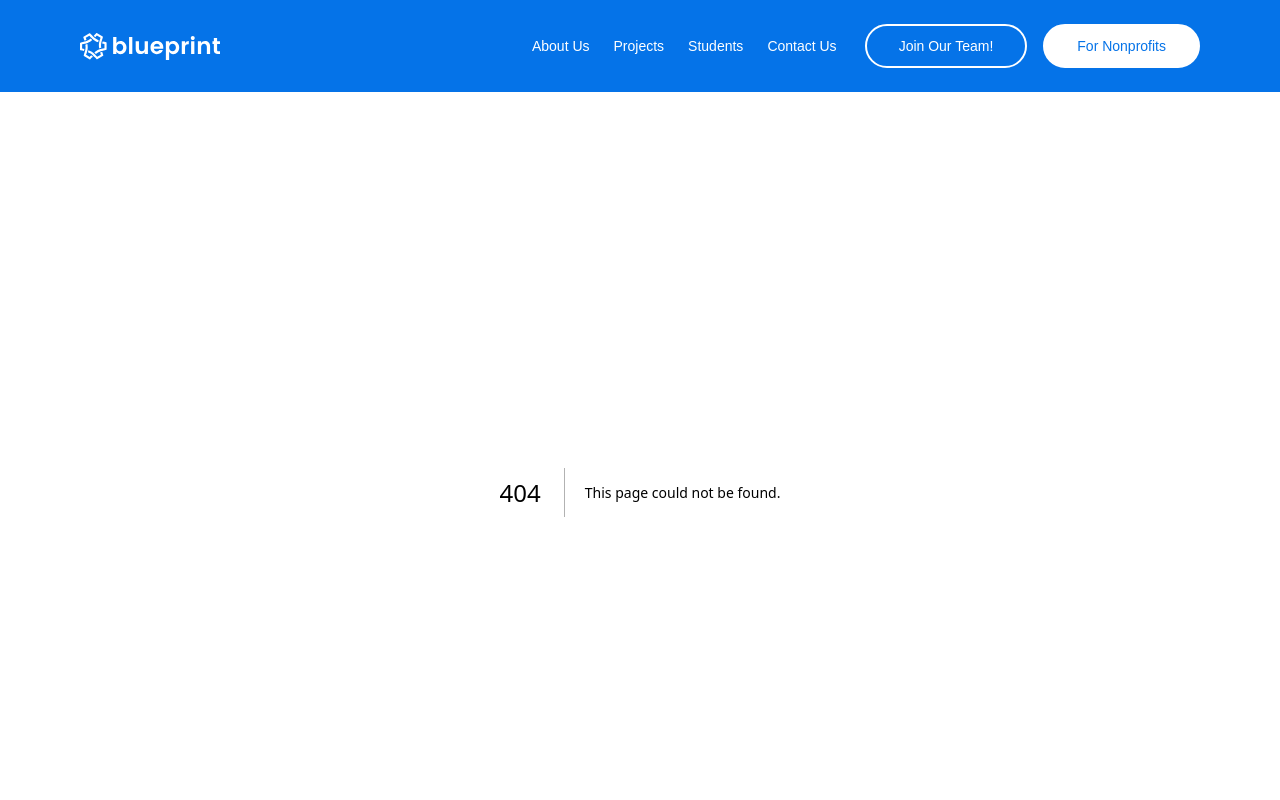
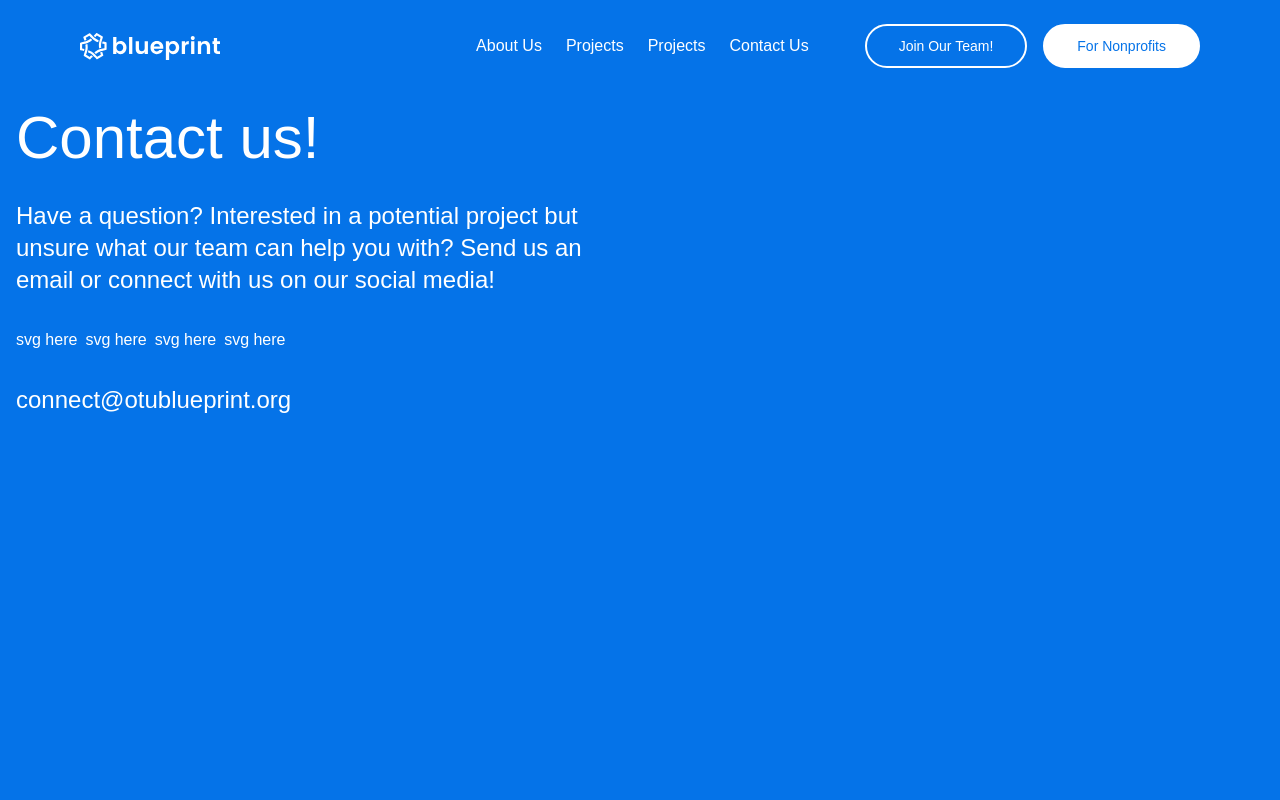
Before and after one commit to OTUBlueprint/OTUBlueprint, a Next.js app: page /contact in a window 1280 px wide. Before the commit this address had no page. Shown: the top 800 px of the page. Built offline with nearby package versions, Linux system fonts and the light colour scheme.

Commit message:
Working page routing. Contact page filler added. Global background style has been changed to match tailwinds -blue colour background and -white foreground.

```diff
--- a/src/app/components/NavBar.tsx
+++ b/src/app/components/NavBar.tsx
@@ -1,16 +1,12 @@
 import Link from "next/link";
 
-import Logo from "@/logos/blueprint-logo-with-text.svg"
-
 const NavBar = () => (
-    <nav className="flex justify-between p-4 pb-8">
-        <Link href="/" className="py-2 px-3">
-            <Logo className="fill-[var(--foreground)]" />
-        </Link>
-        <ul className="flex gap-5 items-center">
-            <li className="flex text-[var(--foreground)]"><Link href="/about" className="py-2 px-3 text-lg">About</Link></li>
-            <li className="flex text-[var(--foreground)]"><Link href="/projects" className="py-2 px-3 text-lg">Projects</Link></li>
-            <li className="flex text-[var(--foreground)]"><Link href="/contact" className="py-2 px-3 text-lg">Contact</Link></li>
+    <nav className="flex items-center">
+        <ul className="flex gap-6 items-center">
+            <li className="flex text-[var(--foreground)]"><Link href="/about" className="">About Us</Link></li>
+            <li className="flex text-[var(--foreground)]"><Link href="/projects" className="">Projects</Link></li>
+            <li className="flex text-[var(--foreground)]"><Link href="/students" className="">Projects</Link></li>
+            <li className="flex text-[var(--foreground)]"><Link href="/contact" className="">Contact Us</Link></li>
         </ul>
     </nav>
 );
--- /dev/null
+++ b/src/app/contact/page.tsx
@@ -0,0 +1,27 @@
+import Link from 'next/link';
+
+const Contact = () => (
+  <div className='max-w-prose flex flex-col m-4 gap-4 md:gap-8 md:justify-center'>
+    <p className="text-2xl md:text-6xl">Contact us!</p>
+    <p className="text-lg md:text-2xl">Have a question? Interested in a potential project but unsure what our team can help you with? Send us an email or connect with us on our social media!</p>
+    <div className="flex flex-row gap-2">
+      <Link href="https://www.google.com">
+          <p>svg here</p>
+      </Link>
+      <Link href="https://www.google.com">
+          <p>svg here</p>
+      </Link>
+      <Link href="https://www.google.com">
+          <p>svg here</p>
+      </Link>
+      <Link href="https://www.google.com">
+          <p>svg here</p>
+      </Link>
+    </div>
+    <Link href="mailto:connect@otublueprint.org?subject=Website%20Redirect:">
+      <p className="text-2xl">connect@otublueprint.org</p>
+    </Link>
+  </div>
+);
+
+export default Contact;
--- a/src/app/globals.css
+++ b/src/app/globals.css
@@ -3,8 +3,9 @@
 @tailwind utilities;
 
 :root {
-    --background: #3b82f6; /* blue-500 */
-    --foreground: #ededed;
+    --background: #0573e8; /* blue-500 */
+    --foreground: #ffffff;
+    --navbar-text-hover:
 }
 
 * {
@@ -15,8 +16,8 @@
 
 @media (prefers-color-scheme: dark) {
     :root {
-        --background: #1e3a8a; /* blue-900 */
-        --foreground: #a5a7a9;
+        --background: #0573e8; /* blue-900 */
+        --foreground: #ffffff;
     }
 }
 
--- /dev/null
+++ b/src/app/join/page.tsx
@@ -0,0 +1,7 @@
+export default function Join() {
+    return (
+      <div>
+          <p>Join Landing Page</p>
+      </div>
+    );
+  }
--- a/src/app/layout/header.tsx
+++ b/src/app/layout/header.tsx
@@ -1,31 +1,30 @@
 
 import Link from "next/link";
+import NavBar from "../components/NavBar";
+import Logo from "@/logos/blueprint-logo-with-text.svg"
 
 export default function Header() {
     return (
         <header className="bg-blue sticky top-0">
             <nav className="content flex flex-wrap space-x-4 lg:space-x-0 lg:justify-between pt-5 md:pt-6 pb-2 md:pb-6 box-border">
                 <div className="flex flex-col justify-center">
-                    <a href="/">
-                        <img src="/blueprint.svg" alt="OTU Blueprint Logo" />
-                    </a>
+                <Link href="/">
+                    <Logo className="fill-[var(--foreground)]" />
+                </Link>
                 </div>
                 <div className="hidden lg:flex flex-wrap space-x-7">
+                    <NavBar />
                     <div className="flex items-center space-x-6 text-sm">
-                        <Link href="" className="text-white">About Us</Link>
-                        <Link href="" className="text-white">Projects</Link>
-                        <Link href="" className="text-white">Students</Link>
-                        <Link href="" className="text-white">Contact Us</Link>
                     </div>
                     <div className="flex space-x-4">
-                        <Link className="hover:opacity-100" href="">
+                        <Link className="hover:opacity-100" href="/join">
                             <button className="border-white bg-blue text-white hover:border-transparent hover:bg-sky-200
                                                 hover:text-blue-100 h-auto py-2.5 text-sm px-8 border-2 border-solid
                                                 rounded-full bg-transparent">
                                 Join Our Team!
                             </button>
                         </Link>
-                        <Link className="hover:opacity-100" href="">
+                        <Link className="hover:opacity-100" href="/nonprofits">
                             <button className="border-white bg-blue text-blue hover:border-transparent hover:bg-sky-200
                                                 hover:text-blue-100 h-auto py-2.5 text-sm px-8 border-2 border-solid
                                                 rounded-full bg-white">
--- /dev/null
+++ b/src/app/nonprofits/page.tsx
@@ -0,0 +1,7 @@
+export default function Nonprofits() {
+    return (
+      <div>
+          <p>Nonprofits Landing Page</p>
+      </div>
+    );
+  }
--- a/src/app/page.tsx
+++ b/src/app/page.tsx
@@ -21,11 +21,11 @@ export default function Home() {
                                 </div>
                             </div>
                             <div className="flex flex-col md:ml-3 lg:ml-0 space-y-2 md:flex-row md:space-x-4 md:space-y-0">
-                                <Link href="" className="hover:opacity-100">
+                                <Link href="/projects" className="hover:opacity-100">
                                     <Button text="See our work" />
                                 </Link>
-                                <Link href="" className="hover:opacity-100">
-                                    <Button text="See our work" />
+                                <Link href="/join" className="hover:opacity-100">
+                                    <Button text="Join our team" />
                                 </Link>
                             </div>
                         </div>
--- a/src/app/pages/contact/page.tsx
+++ /dev/null
@@ -1,7 +0,0 @@
-export default function Contact() {
-  return (
-    <div>
-        <p>Contact Landing Page</p>
-    </div>
-  );
-}
```
Also changed, not shown: src/app/about/page.tsx (renamed from src/app/pages/about/page.tsx), src/app/projects/page.tsx (renamed from src/app/pages/projects/page.tsx), src/app/students/page.tsx (renamed from src/app/pages/students/page.tsx).
